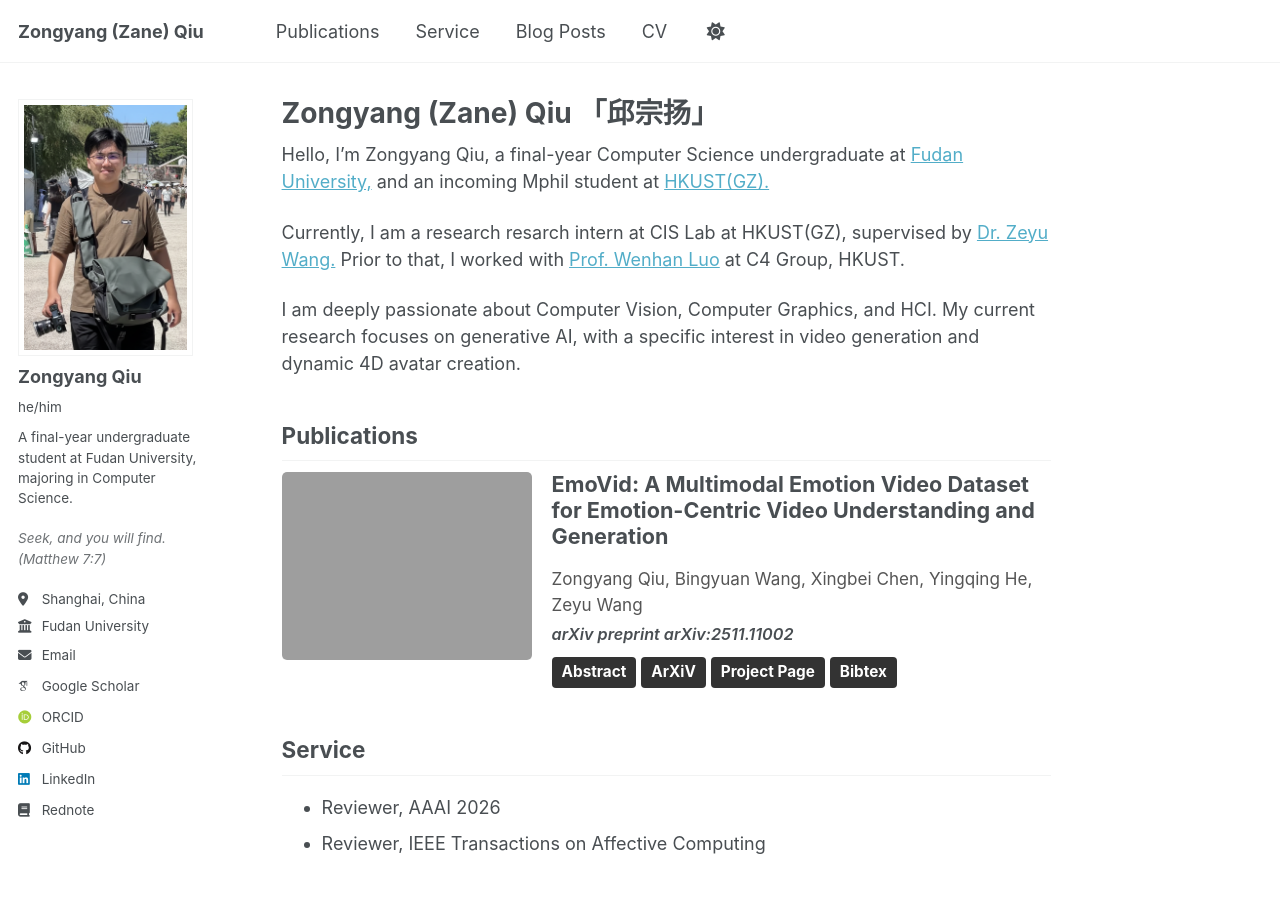
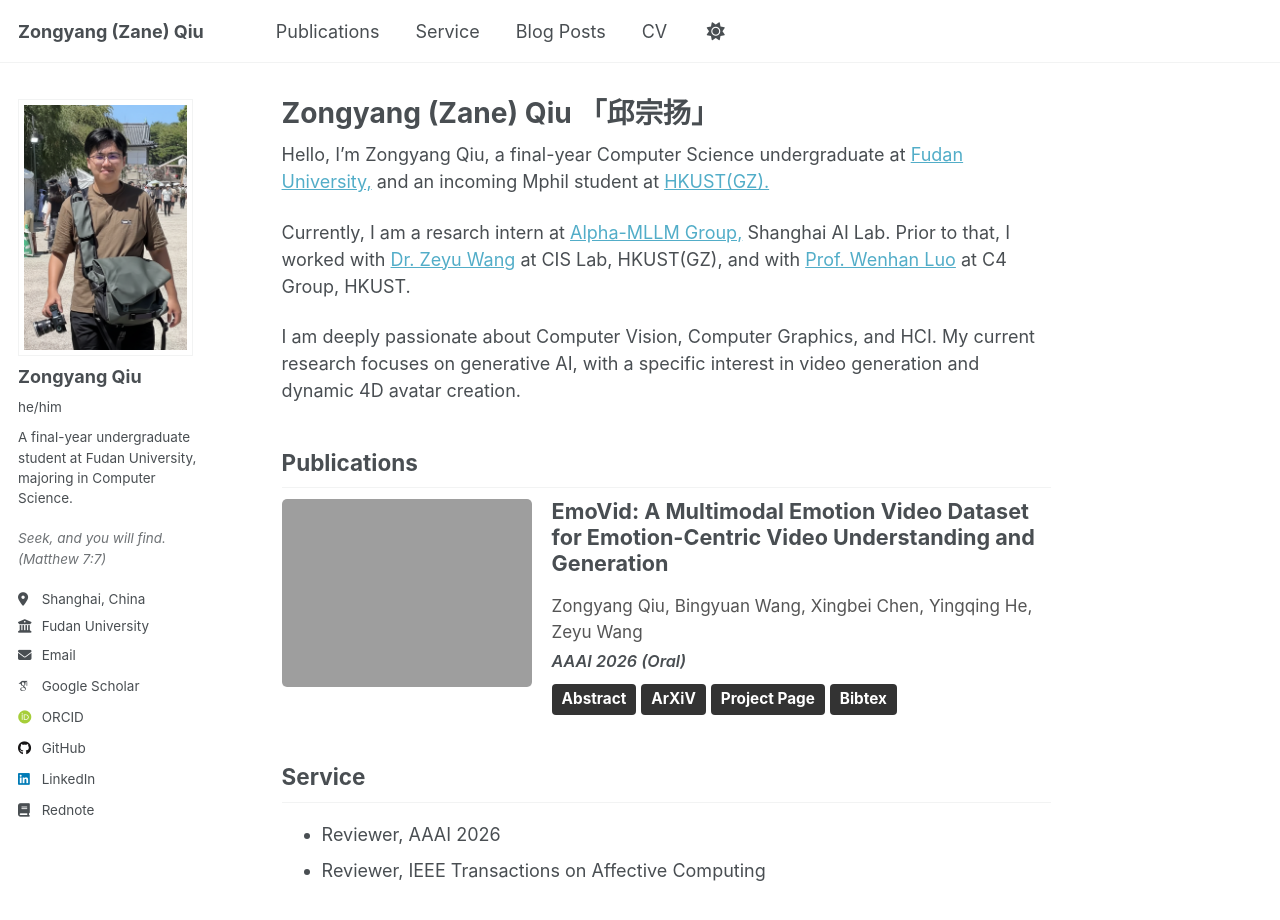
Before and after one commit to Zane-ZYQiu/Zane-ZYQiu.github.io, a Jekyll site: the page built from _pages/about.md, in a window 1280 px wide and 1091 px high. Shown: the top 920 px of the window. Built offline with Jekyll 4.4.1, drawn with Linux system fonts in a browser that asks for light colours; some web fonts are replaced.

Commit message:
update bio

```diff
--- a/_pages/about.md
+++ b/_pages/about.md
@@ -9,7 +9,7 @@ redirect_from:
 
 Hello, I'm Zongyang Qiu, a final-year Computer Science undergraduate at [Fudan University,](https://www.fudan.edu.cn/en) and an incoming Mphil student at [HKUST(GZ).](https://www.hkust-gz.edu.cn)
 
-Currently, I am a research resarch intern at CIS Lab at HKUST(GZ), supervised by [Dr. Zeyu Wang.](https://cislab.hkust-gz.edu.cn/members/zeyu-wang) Prior to that, I worked with [Prof. Wenhan Luo](https://whluo.github.io) at C4 Group, HKUST.
+Currently, I am a resarch intern at [Alpha-MLLM Group,](https://github.com/Alpha-VLLM) Shanghai AI Lab. Prior to that, I worked with [Dr. Zeyu Wang](https://cislab.hkust-gz.edu.cn/members/zeyu-wang) at CIS Lab, HKUST(GZ), and with [Prof. Wenhan Luo](https://whluo.github.io) at C4 Group, HKUST.
 
 I am deeply passionate about Computer Vision, Computer Graphics, and HCI. My current research focuses on generative AI, with a specific interest in video generation and dynamic 4D avatar creation.
 
--- a/_publications/2025-11-20-emovid.md
+++ b/_publications/2025-11-20-emovid.md
@@ -5,7 +5,7 @@ category: conferences
 permalink: /publication/2025-11-20-emovid
 excerpt: 'We introduce EmoVid, the first multimodal, emotion-annotated video dataset specifically designed for creative media. It enables emotion-conditioned video generation by fine-tuning the Wan2.1 model.'
 date: 2025-11-20
-venue: 'arXiv preprint arXiv:2511.11002'
+venue: 'AAAI 2026 (Oral)'
 header:
   teaser: emovid_headimage.png
 authors: 'Zongyang Qiu, Bingyuan Wang, Xingbei Chen, Yingqing He, Zeyu Wang'
```
